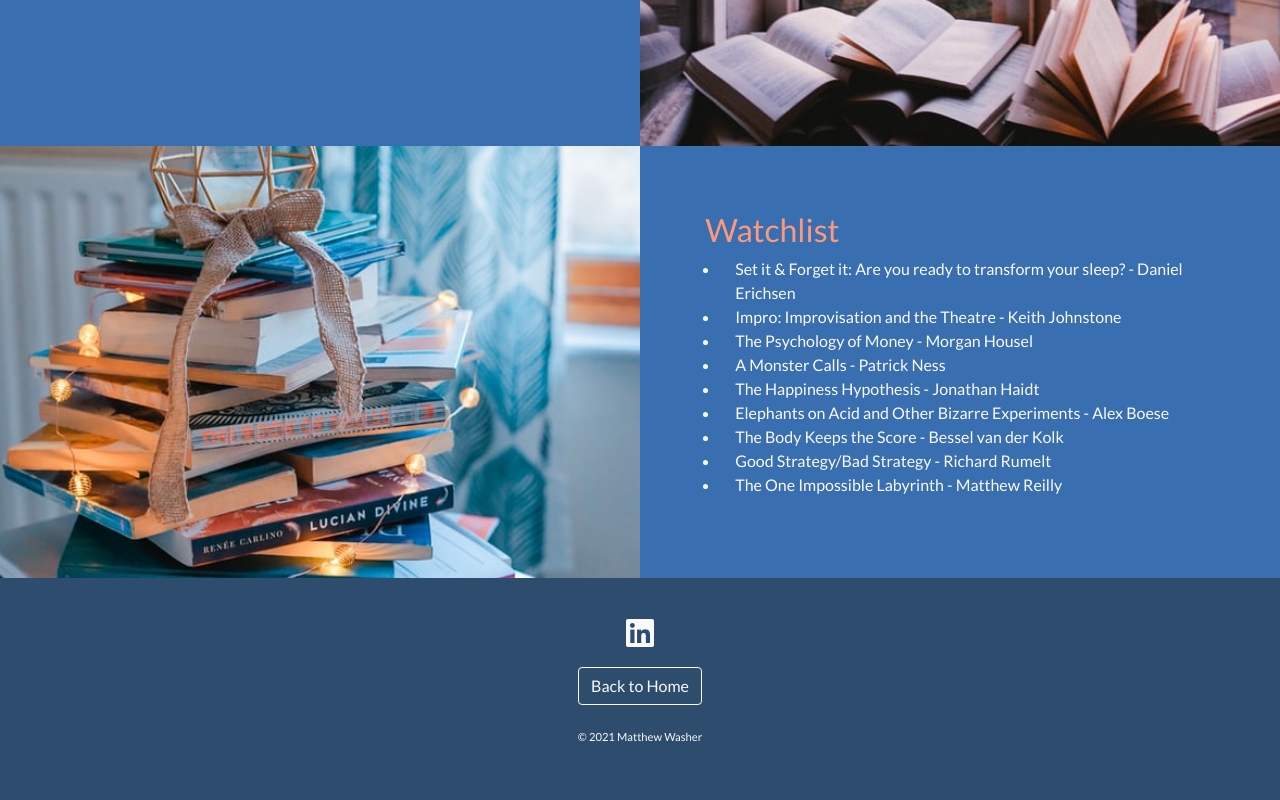
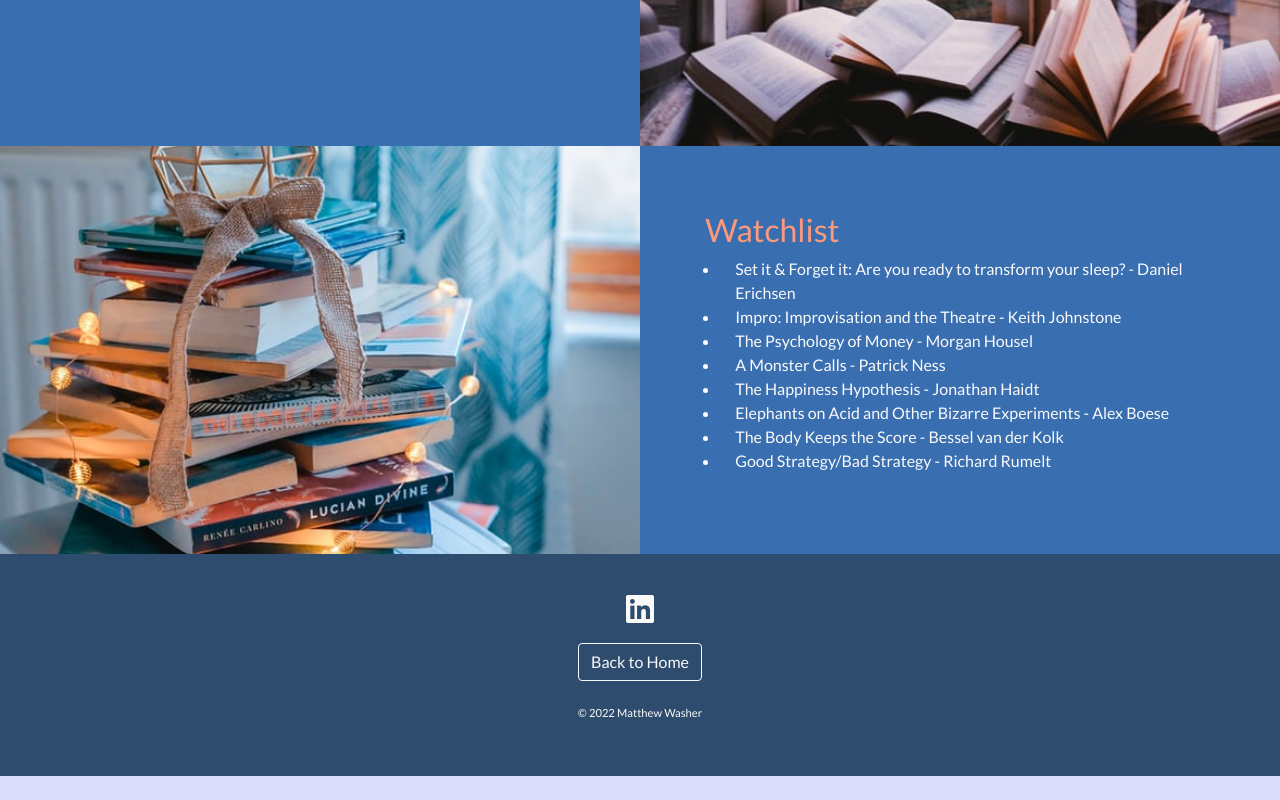
Before and after one commit to Washemj/personal-website, a plain HTML site: page reading-list.html in a window 1280 px wide. Shown: the part 1104-1904 px from the top of the page. After the commit the page ends 1880 px from the top, so only its background shows below. Drawn offline with nearby package versions, Linux system fonts and the light colour scheme.

Commit message:
Update reading-list.html

```diff
--- a/reading-list.html
+++ b/reading-list.html
@@ -74,7 +74,7 @@
         </div>
         <div class="accordion-item">
           <h2 class="accordion-header" id="headingOne">
-            <button class="accordion-button bg-col3" type="button" data-bs-toggle="collapse" data-bs-target="#collapseOne" aria-expanded="true" aria-controls="collapseOne">
+            <button class="accordion-button bg-col3" type="button" data-bs-toggle="collapse" data-bs-target="#collapseOne" aria-expanded="false" aria-controls="collapseOne">
               2021
             </button>
           </h2>
@@ -205,14 +205,13 @@
           <li>Elephants on Acid and Other Bizarre Experiments - Alex Boese</li>
           <li>The Body Keeps the Score - Bessel van der Kolk</li>
           <li>Good Strategy/Bad Strategy - Richard Rumelt</li>
-          <li>The One Impossible Labyrinth - Matthew Reilly</li>
         </ul>
       </div>
     </section>
     <footer class="padding3 centre bg-col2">
       <p><a href="https://www.linkedin.com/in/matthew-washer-8ab124167/"><i class="fab fa-linkedin"></i></a></p>
       <a class='btn btn-outline-light' href="index.html">Back to Home</a>
-      <p class="margin-top small">© 2021 Matthew Washer</p>
+      <p class="margin-top small">© 2022 Matthew Washer</p>
     </footer>
 
     <script src="https://cdn.jsdelivr.net/npm/bootstrap@5.1.3/dist/js/bootstrap.bundle.min.js" integrity="sha384-ka7Sk0Gln4gmtz2MlQnikT1wXgYsOg+OMhuP+IlRH9sENBO0LRn5q+8nbTov4+1p" crossorigin="anonymous"></script>
```
